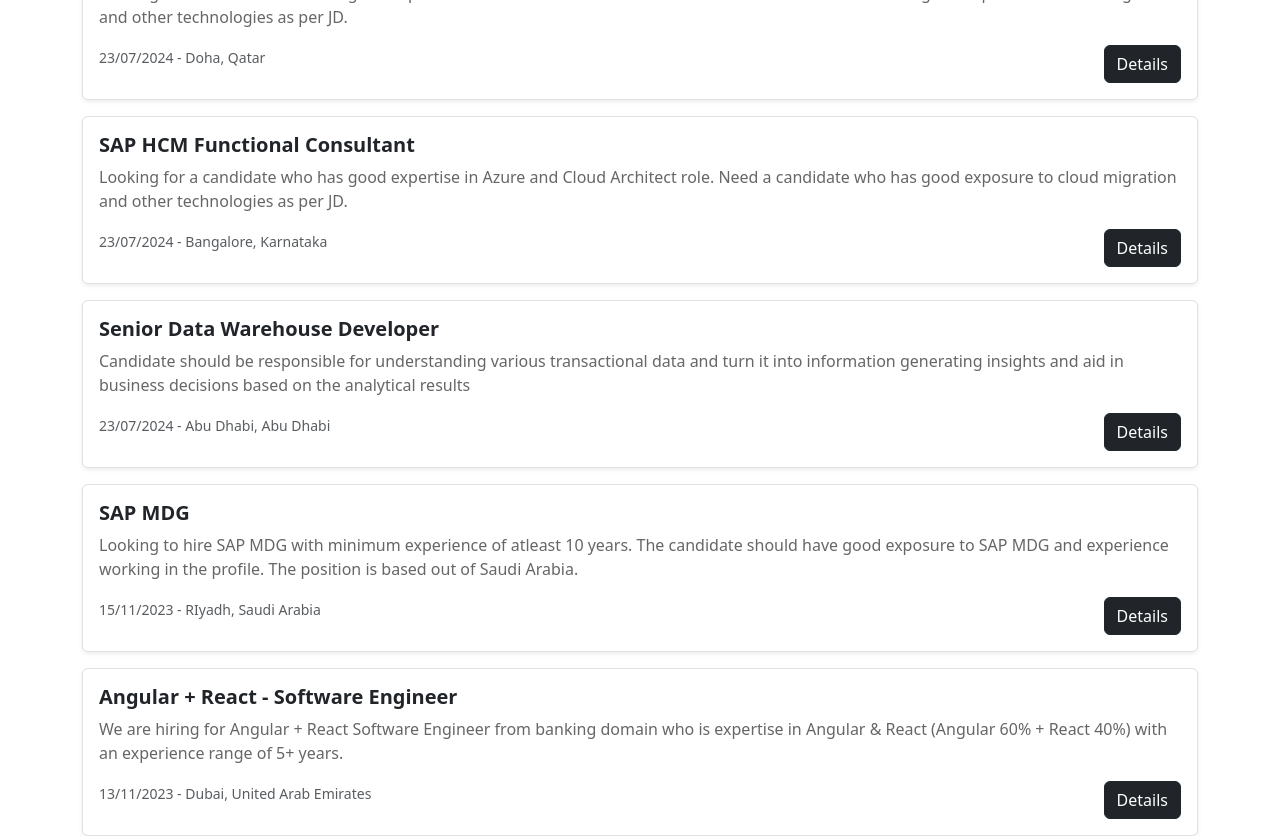
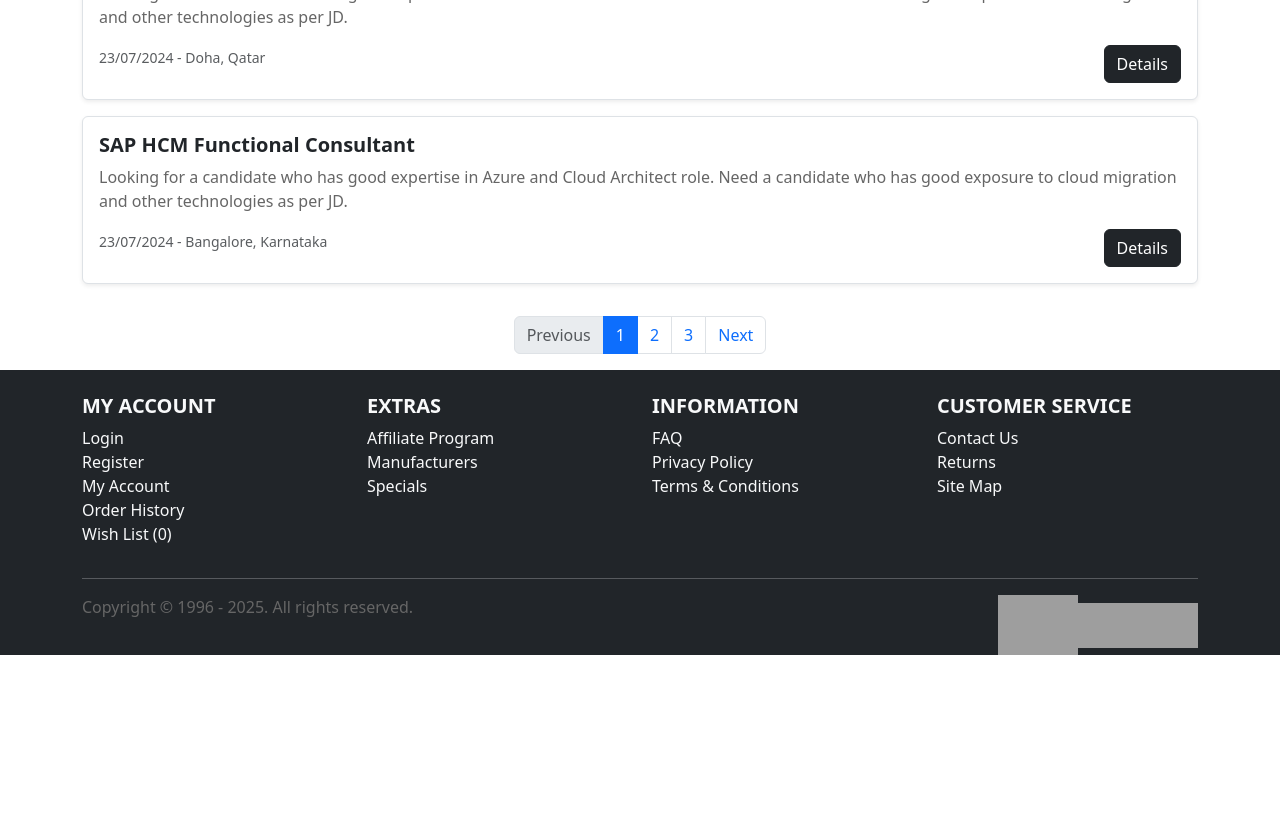
Before and after one commit to abhijit543/metamorfs, a React (Vite) app: page /jobslist in a window 1280 px wide. Shown: the part 834-1670 px from the top of the page. After the commit the page ends 1489 px from the top, so only its background shows below. Built offline with nearby package versions, Linux system fonts and the light colour scheme; grey boxes are pictures that could not be loaded.

Commit message:
paginantion

```diff
--- a/package.json
+++ b/package.json
@@ -16,6 +16,7 @@
     "font-awesome": "^4.7.0",
     "react": "^19.0.0",
     "react-dom": "^19.0.0",
+    "react-paginate": "^8.3.0",
     "react-router-dom": "^7.4.1",
     "react-slick": "^0.30.3",
     "react-tooltip": "^5.28.0",
--- a/src/Pages/Careers/JobDetails.jsx
+++ b/src/Pages/Careers/JobDetails.jsx
@@ -9,7 +9,6 @@
       .then((response) => response.json())
       .then((data) => {
         const selectedJob = data.find((job) => job.id === parseInt(id));
-        console.log(selectedJob);
 
         setDetailsJob(selectedJob);
       });
--- a/src/Pages/Careers/JobsList .jsx
+++ b/src/Pages/Careers/JobsList .jsx
@@ -1,19 +1,37 @@
-import React from "react";
-import { useState, useEffect } from "react";
+import React, { useState, useEffect } from "react";
 import { Link } from "react-router-dom";
+import ReactPaginate from "react-paginate";
+
 const JobsList = () => {
+  const [currentPage, setCurrentPage] = useState(0);
+
+  const jobsPerPage = 5;
   const [carjob, setCarJob] = useState([]);
+
   useEffect(() => {
     fetch("/job/job-data.json")
       .then((response) => response.json())
       .then((data) => setCarJob(data))
       .catch((error) => console.error("Error loading jobs:", error));
   }, []);
+
+  // Calculate jobs for the current page
+  const offset = currentPage * jobsPerPage;
+
+  const currentJobs = carjob.slice(offset, offset + jobsPerPage);
+
+  const pageCount = Math.ceil(carjob.length / jobsPerPage);
+
+  const handlePageClick = ({ selected }) => {
+    console.log(selected);
+    setCurrentPage(selected);
+  };
+
   return (
     <div className="container mt-4">
       <h2 className="fw-bold">Job Listings</h2>
       <div className="list-group">
-        {carjob.map((job) => (
+        {currentJobs.map((job) => (
           <div key={job.id} className="list-group-item border rounded mb-3 p-3 shadow-sm">
             <h5 className="fw-bold">{job.title}</h5>
             <p>{job.description}</p>
@@ -26,6 +44,27 @@
           </div>
         ))}
       </div>
+
+      {/* Pagination Component */}
+      <ReactPaginate
+        previousLabel={"Previous"}
+        nextLabel={"Next"}
+        breakLabel={"..."}
+        pageCount={pageCount}
+        marginPagesDisplayed={2}
+        pageRangeDisplayed={3}
+        onPageChange={handlePageClick}
+        containerClassName={"pagination justify-content-center mt-3"}
+        pageClassName={"page-item"}
+        pageLinkClassName={"page-link"}
+        previousClassName={"page-item"}
+        previousLinkClassName={"page-link"}
+        nextClassName={"page-item"}
+        nextLinkClassName={"page-link"}
+        breakClassName={"page-item"}
+        breakLinkClassName={"page-link"}
+        activeClassName={"active"}
+      />
     </div>
   );
 };
--- a/src/Pages/Home/Home.css
+++ b/src/Pages/Home/Home.css
@@ -90,3 +90,6 @@
       flex-direction: column;
     }
   }
+  .category-nav{
+    cursor: pointer;
+  }
```
Also changed, not shown: 1 other file (tests, documents, lock files or other folders).
